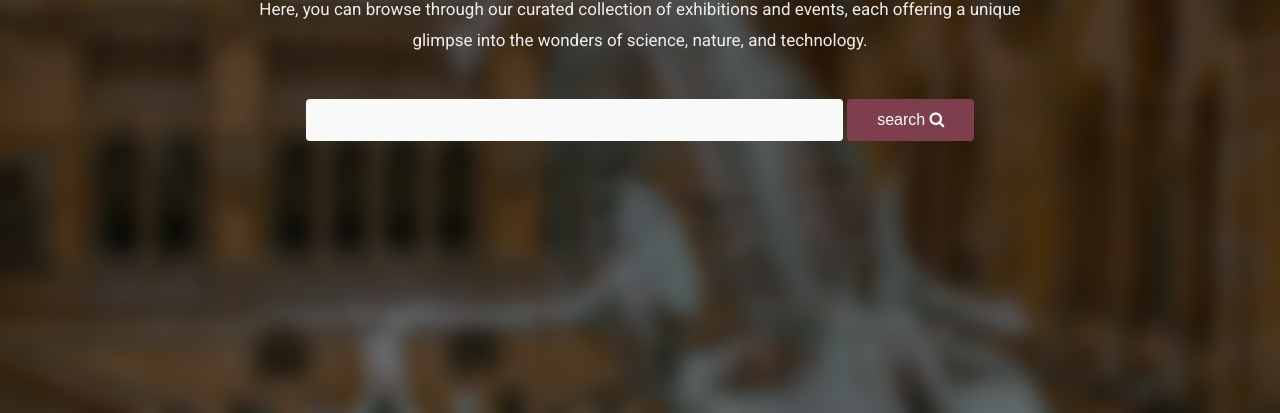
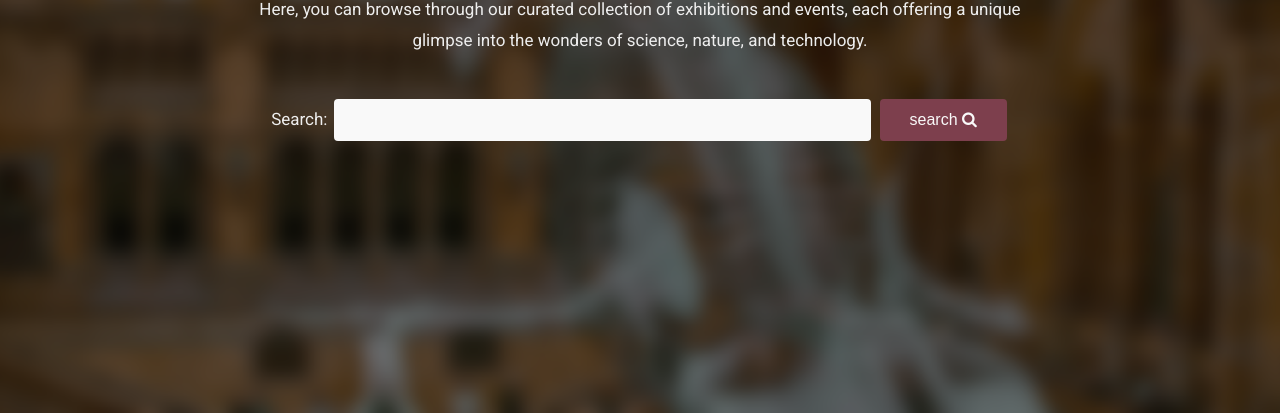
Before and after one commit to k-chh/Semester-Project-1, a plain HTML site: page exhibition.html in a window 1280 px wide. Shown: the part 387-800 px from the top of the page. Drawn offline with Linux system fonts and the light colour scheme.

Commit message:
error fix

```diff
--- a/exhibition.html
+++ b/exhibition.html
@@ -49,7 +49,9 @@
         <h1>Explore Our Exhibition Collection</h1>
         Here, you can browse through our curated collection of exhibitions and events, each  offering a unique glimpse into the wonders of science, nature, and  technology.<br>
         <form class="p40 w100 mauto">
-            <input type="text" class="txt w70"><button class="button button-darkpink">search <i class="fa fa-search"></i></button>
+            <label for="search-input" class="form-label">Search:</label>
+            <input type="text" id="search-input" class="txt w70">
+            <button class="button button-darkpink">search <i class="fa fa-search"></i></button>
          </form>
     </div>
 
```
Also changed, not shown: desktop wireframe figma.png (added), mobile wireframe figma.png (added).
